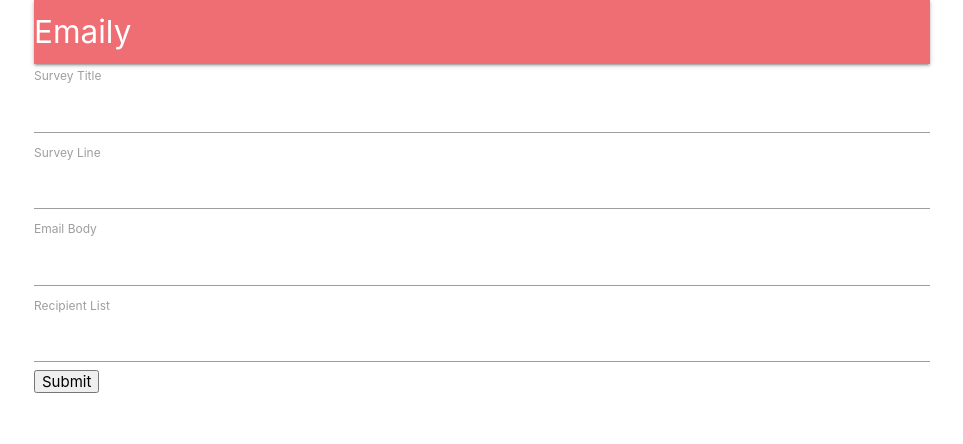
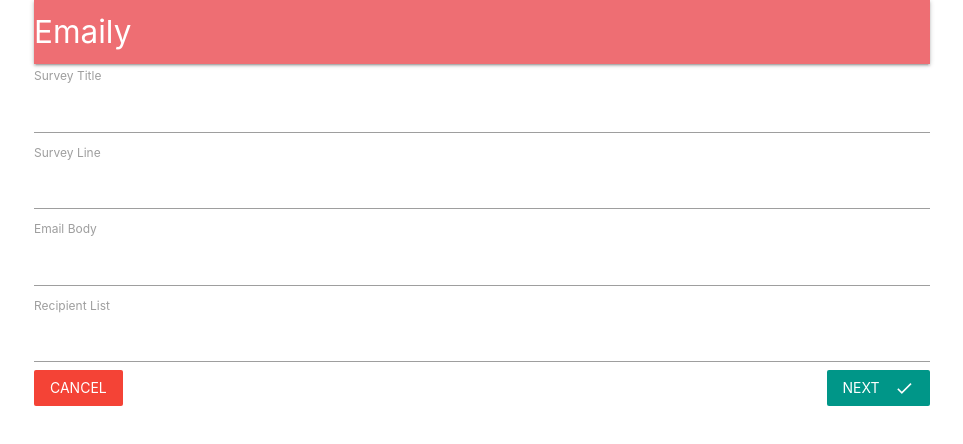
Before and after one commit to kazartsevalex/fullstack_app, a React (Create React App) app in the folder client/: page /surveys/new in a window 1280 px wide. Shown: the top 444 px of the page, without its empty margins (158-1121 px from the left). Built offline with nearby package versions, Linux system fonts and the light colour scheme; no server answers.

Commit message:
add next/cancel buttons

```diff
--- a/client/src/components/App.js
+++ b/client/src/components/App.js
@@ -15,16 +15,14 @@
 
   render() {
     return (
+      <BrowserRouter>
         <div className="container">
-        <BrowserRouter>
-          <div>
           <Header />
           <Route path="/" exact component={Landing} />
           <Route path="/surveys" exact component={Dashboard} />
           <Route path="/surveys/new" component={SurveyNew} />
         </div>
       </BrowserRouter>
-      </div>
     );
   }
 };
--- a/client/src/components/surveys/SurveyForm.js
+++ b/client/src/components/surveys/SurveyForm.js
@@ -1,5 +1,6 @@
 import React, { Component } from 'react';
 import { reduxForm, Field } from 'redux-form';
+import { Link } from 'react-router-dom';
 import SurveyField from './SurveyField';
 
 const FIELDS = [
@@ -29,7 +30,13 @@
       <div>
         <form onSubmit={this.props.handleSubmit(values => console.log(values))}>
           {this.renderFields()}
-          <button type="submit">Submit</button>
+          <Link to="/surveys" className="red btn-flat white-text">
+            Cancel
+          </Link>
+          <button type="submit" className="teal btn-flat right white-text">
+            <i className="material-icons right">done</i>
+            Next
+          </button>
         </form>
       </div>
     );
```
Lines whose indentation alone changed are shown as unchanged.
